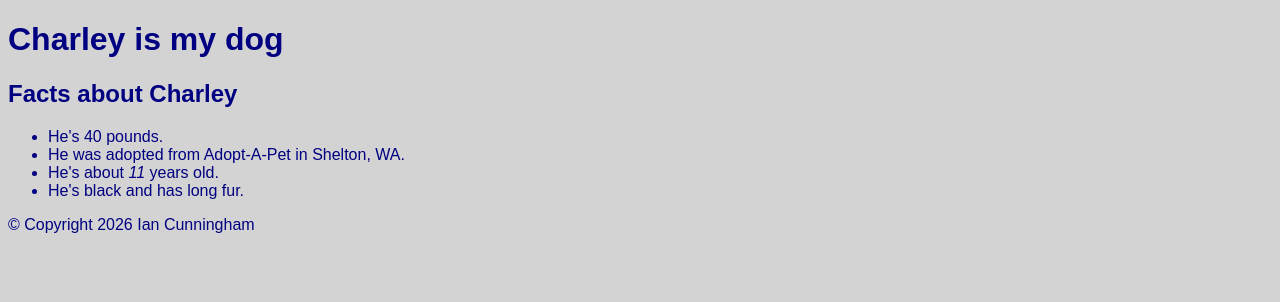
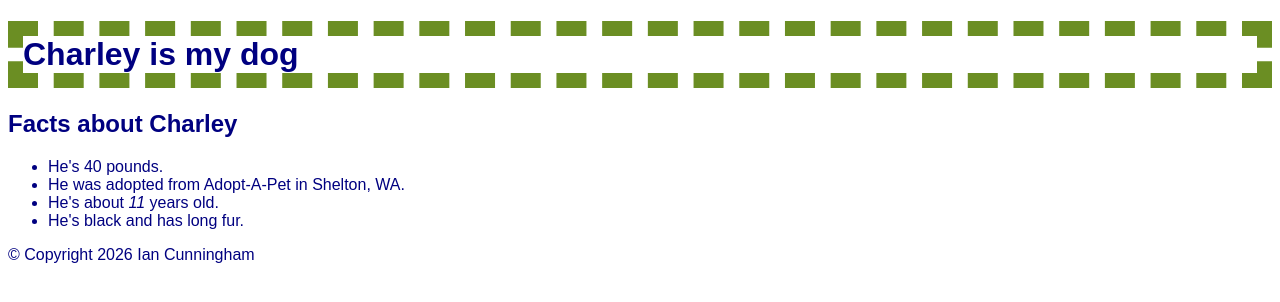
Before and after one commit to iancunningham2-netizen/Module-5-Fugly, a plain HTML site: page index.html in a window 1280 px wide. Drawn offline with Linux system fonts and the light colour scheme.

Commit message:
Update styles for body background and h1 border
Changed background color to a specific RGB value and added a border to h1.

```diff
--- a/style.css
+++ b/style.css
@@ -3,12 +3,12 @@ body {
     font-family: Arial, sans-serif;
     font-size: 1em;
     color: navy;
-    background-color: lightgray;
+    background-color: rgb(173, 138 184);
 }
 
-/8* type selector */
+/* type selector */
 h1 {
-    color: darkgreen;
+    border: 15px dashed olivedrab;
     font-size: 2em;
 }
 
```
